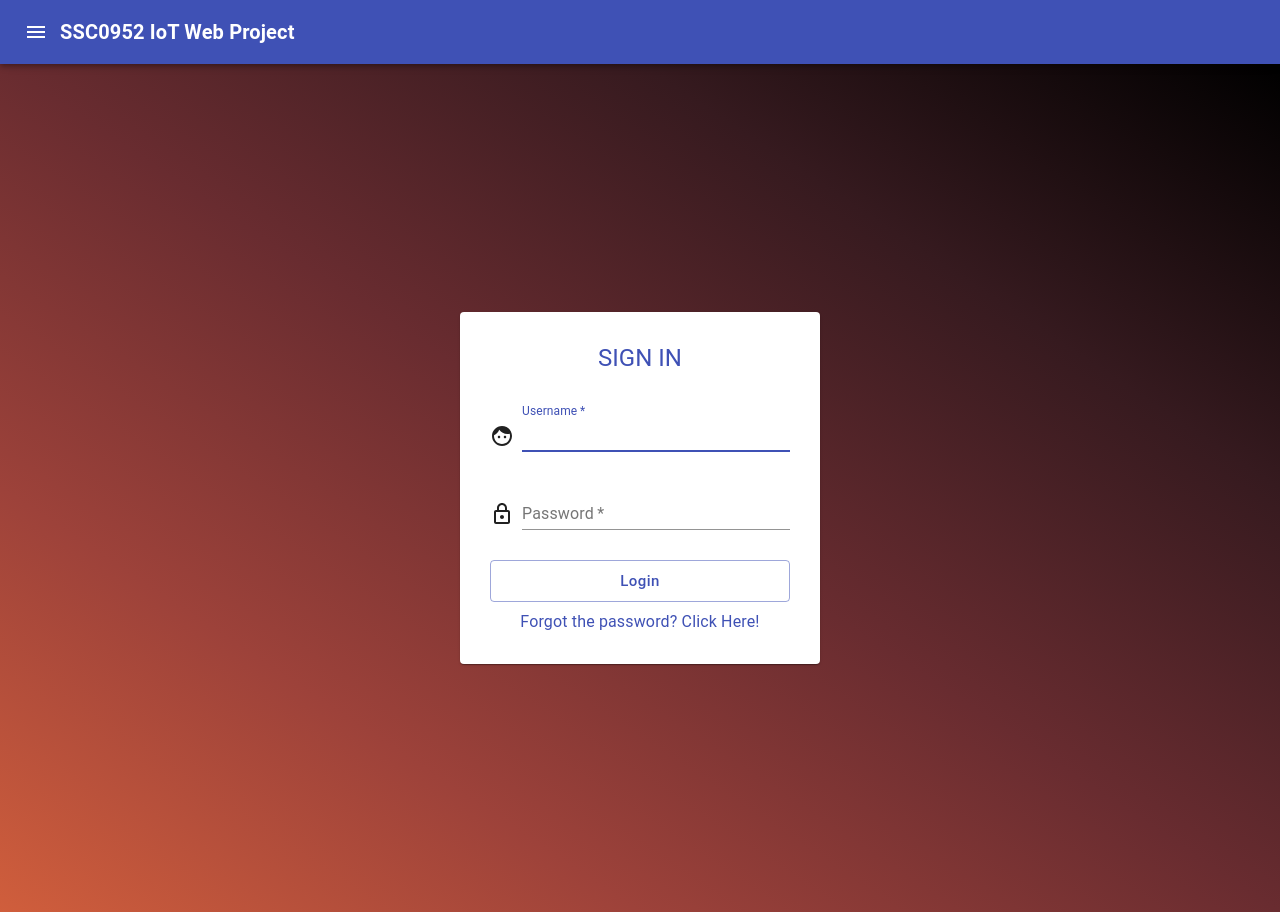
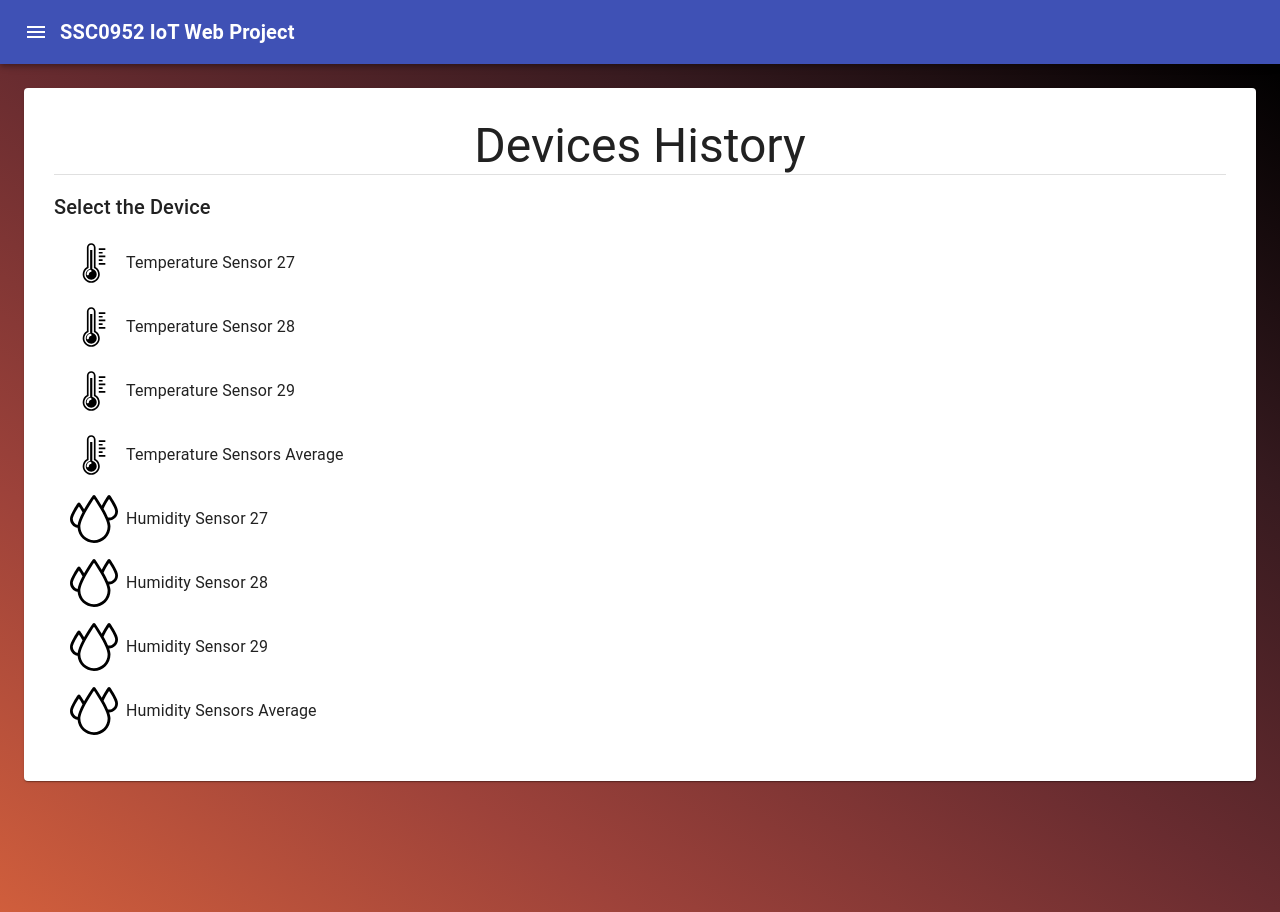
Before and after one commit to GabrielVanLoon/Projeto_IOT_ManagerUI, a React (Create React App) app in the folder frontiot/: page /devices-history in a window 1280 px wide. Built offline with nearby package versions, Linux system fonts and the light colour scheme.

Commit message:
ADD History Page -> List + Mockup Chart

```diff
--- a/frontiot/package.json
+++ b/frontiot/package.json
@@ -10,11 +10,13 @@
     "@testing-library/react": "^11.1.0",
     "@testing-library/user-event": "^12.1.10",
     "axios": "^0.21.0",
+    "chart.js": "^2.9.4",
     "cors": "^2.8.5",
     "dotenv": "^8.2.0",
     "mqtt": "^4.2.4",
     "react": "^17.0.1",
     "react-bootstrap": "^0.32.4",
+    "react-chartjs-2": "^2.11.1",
     "react-dom": "^17.0.1",
     "react-mqtt-client": "^1.0.0",
     "react-redux": "^7.2.2",
--- a/frontiot/src/App.js
+++ b/frontiot/src/App.js
@@ -4,6 +4,7 @@ import './App.css'
 
 import Header from './components/Header/Header'
 import DevicesPage from './components/DevicesPage/DevicesPage'
+import HistoryPage from './components/HistoryPage/HistoryPage'
 import LoginPage from './components/LoginPage/LoginPage'
 import { isAuthenticated } from "./services/auth"
 
@@ -31,6 +32,7 @@ class App extends Component {
               <Switch>
                 <PrivateRoute path="/devices-bkp" component={DevicesPage} />
                 <Route path="/devices" component={DevicesPage}/>
+                <Route path="/devices-history" component={HistoryPage}/>
                 <Route path="/" component={LoginPage} default/>
               </Switch>
             </main>
--- a/frontiot/src/components/AirConditioning/AirConditioning.js
+++ b/frontiot/src/components/AirConditioning/AirConditioning.js
@@ -45,7 +45,7 @@ function AirConditioningSensor(props) {
                         </IconButton>
                     </Grid>
 
-                    <Grid item style={{ flexGrow: 1, textAlign: "left" }} minWid>
+                    <Grid item style={{ flexGrow: 1, textAlign: "left" }}>
                         <Typography variant="h6">
                             <strong>Air Condit. Sensor {props.sensorID}</strong>
                         </Typography>
--- a/frontiot/src/components/Header/Header.js
+++ b/frontiot/src/components/Header/Header.js
@@ -94,7 +94,7 @@ function Header(props){
                     ))}
 
                     <ListItem button component={Link}  href="https://github.com/GabrielVanLoon/projeto-iot-app" target="_blank" color="inherit">
-                        <ListItemIcon> <GitHubIcon/></ListItemIcon>
+                        <ListItemIcon><GitHubIcon/></ListItemIcon>
                         <ListItemText primary="Github Repository" />
                     </ListItem>
                 </List>
--- /dev/null
+++ b/frontiot/src/components/HistoryPage/HistoryPage.css
@@ -0,0 +1,10 @@
+.HistoryPage {
+    min-height: 100%;
+    min-height: 100vh;
+    background-image: linear-gradient(to right top, #d05e3c, #9d423a, #692c30, #361a1f, #000000);
+    /* Utilitário: https://mycolor.space/gradient?ori=to+right+top&hex=%23D05E3C&hex2=%23000000&sub=1 */
+}
+
+.HistoryPage .SensorIcon {
+    max-width: 3em;
+}
--- /dev/null
+++ b/frontiot/src/components/HistoryPage/HistoryPage.js
@@ -0,0 +1,92 @@
+import React, { useRef, useState, useEffect } from 'react';
+import './HistoryPage.css';
+
+import schema from '../../things_schema.json'
+import SensorChart from './SensorChart'
+import microAPI from '../../services/microsservice'
+
+import { Container, Grid, Paper, Typography } from '@material-ui/core';
+import { List, ListItem, ListItemIcon, ListItemText, Divider} from '@material-ui/core';
+
+import TemperatureIcon from '../../img/heat.svg'
+import HumidityIcon from '../../img/gotas-de-agua.svg'
+
+
+function HistoryPage(props){
+
+    const chartContainer = useRef(null);
+    const [chartWidth, setChartWidth] = useState(null)
+    const [chartHeight, setChartHeight] = useState(null)
+
+    const [currentTopic, setcurrentTopic] = useState(null)
+    const [dataset, setDataset] = useState(null)
+
+    useEffect(() => {
+        if(chartContainer.current) {
+            setChartWidth(chartContainer.current.offsetWidth)
+            setChartHeight(chartContainer.current.offsetWidth/2)
+        }
+
+
+    }, [chartContainer])
+
+    const renderItem = (SensorIcon, topic, text) => {
+        return(
+            <ListItem key={topic} button color="inherit" onClick={() => setcurrentTopic(topic)}>
+                <ListItemIcon>
+                    <img className="SensorIcon" src={SensorIcon} alt="temp"/>
+                </ListItemIcon>
+                <ListItemText primary={text}  />
+            </ListItem>
+
+        );
+    }
+
+    useEffect(() => {
+        // @TODO
+    }, [currentTopic])
+
+    return (
+      <div className="HistoryPage">
+          <Container>
+
+            <Paper className="CustomPaper">
+                <Grid container spacing={2}>
+                    <Grid item xs={12}>
+                        <Typography variant="h3">Devices History</Typography>
+                        <Divider/>
+                    </Grid>
+
+                    <Grid item xs={12} md={4} >
+                        <Typography variant="h6" align="left">Select the Device</Typography>
+                        <List>
+                            { schema.room.sensors.temperature.map((sensorID, index) =>
+                                    renderItem(TemperatureIcon, `${schema.room.id}/temp/${sensorID}`,
+                                        `Temperature Sensor ${sensorID}`)) }
+
+                            { renderItem(TemperatureIcon, `${schema.room.id}/temp/avg`,
+                                    'Temperature Sensors Average')}
+
+                            { schema.room.sensors.humidity.map((sensorID, index) =>
+                                    renderItem(HumidityIcon, `${schema.room.id}/umid/${sensorID}`,
+                                    `Humidity Sensor ${sensorID}`)) }
+
+                            { renderItem(HumidityIcon, `${schema.room.id}/umid/avg`,
+                                    'Humidity Sensors Average')}
+                        </List>
+                    </Grid>
+
+                    <Grid item xs={12} md={8} ref={chartContainer}>
+                        { chartContainer.current && currentTopic && /*dataset && */
+                            <SensorChart width={chartWidth} height={chartHeight} />
+                        }
+                    </Grid>
+                </Grid>
+            </Paper>
+
+          </Container>
+      </div>
+    );
+}
+
+export default HistoryPage;
--- /dev/null
+++ b/frontiot/src/components/HistoryPage/SensorChart.js
@@ -0,0 +1,50 @@
+import React, { Component } from 'react';
+
+import { Line } from 'react-chartjs-2';
+// Chart.js Doc:  https://www.chartjs.org/docs/latest/getting-started/
+// React Wrapper: https://github.com/reactchartjs/react-chartjs-2
+
+const chartData = {
+    labels: ['January', 'February', 'March', 'April', 'May', 'June', 'July'],
+    datasets: [
+      {
+        // Color and Title Configuration
+        label: 'Temperature Value on 1/temp/33',
+
+        fill: true,
+        lineTension: 0.25,
+        backgroundColor: 'rgba(75,192,192,0.6)',
+        borderColor: 'rgba(75,192,192,1)',
+        borderCapStyle: 'butt',
+
+        // borderDash: [],
+        // borderDashOffset: 0.0,
+        // borderJoinStyle: 'miter',
+
+        pointBorderColor: 'rgba(75,192,192,1)',
+        pointBackgroundColor: '#fff',
+        pointBorderWidth: 1,
+        pointHoverRadius: 5,
+        pointHoverBackgroundColor: 'rgba(75,192,192,1)',
+        pointHoverBorderColor: 'rgba(220,220,220,1)',
+        pointHoverBorderWidth: 2,
+
+        pointRadius: 1,
+        pointHitRadius: 10,
+        data: [65, 59, 80, 81, 56, 55, 40]
+      }
+    ]
+  };
+
+const chartOptions = {
+    responsive: true
+}
+
+function SensorChart(props){
+    return (
+        <Line width={props.width} height={props.height}
+            data={chartData} options={chartOptions}/>
+    )
+}
+
+export default SensorChart;
--- /dev/null
+++ b/frontiot/src/services/microsservice.js
@@ -0,0 +1,16 @@
+import axios from "axios";
+import { getToken } from "./auth";
+
+const microAPI = axios.create({
+  baseURL: "http://localhost:3333"
+});
+
+// microAPI.interceptors.request.use(async config => {
+//   const token = getToken();
+//   if (token) {
+//     config.headers.Authorization = `Bearer ${token}`;
+//   }
+//   return config;
+// });
+
+export default microAPI;
```
Also changed, not shown: frontiot/api_reference.yaml (+17 -14 lines), 1 other file (tests, documents, lock files or other folders).
